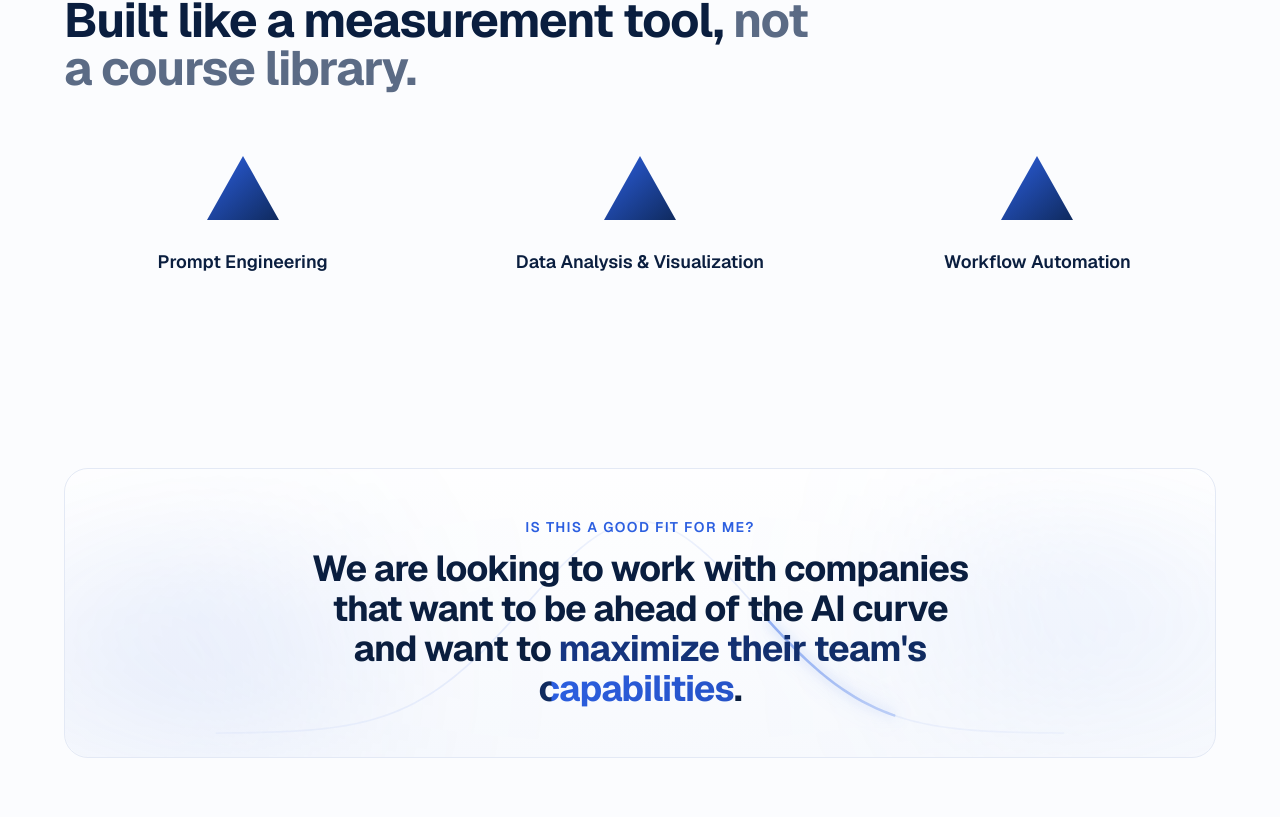
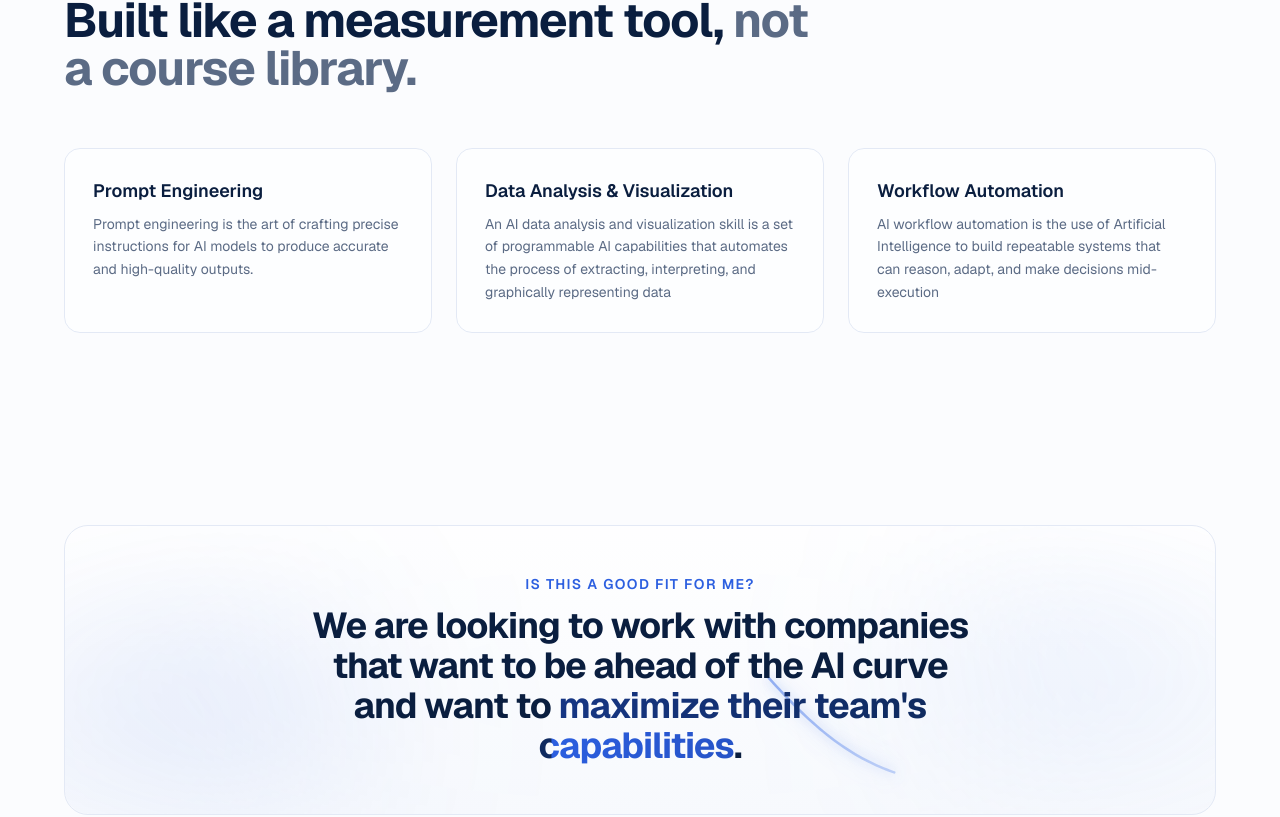
Before and after one commit to matteo-mirandola/2skill, a Next.js app: page / in a window 1280 px wide. Shown: the part 2843-3660 px from the top of the page. Built offline with nearby package versions, Linux system fonts and the light colour scheme.

Commit message:
add platform section

```diff
--- a/src/components/sections/Features.tsx
+++ b/src/components/sections/Features.tsx
@@ -1,9 +1,18 @@
 import { Reveal, Stagger, StaggerItem } from "@/components/motion/Reveal";
 
 const courses = [
-  "Prompt Engineering",
-  "Data Analysis & Visualization",
-  "Workflow Automation",
+  {
+    title: "Prompt Engineering",
+    body: "Prompt engineering is the art of crafting precise instructions for AI models to produce accurate and high-quality outputs.",
+  },
+  {
+    title: "Data Analysis & Visualization",
+    body: "An AI data analysis and visualization skill is a set of programmable AI capabilities that automates the process of extracting, interpreting, and graphically representing data",
+  },
+  {
+    title: "Workflow Automation",
+    body: "AI workflow automation is the use of Artificial Intelligence to build repeatable systems that can reason, adapt, and make decisions mid-execution",
+  },
 ];
 
 export function Features() {
@@ -22,20 +31,14 @@ export function Features() {
           </h2>
         </Reveal>
 
-        <Stagger className="mt-14 grid gap-10 sm:grid-cols-3">
-          {courses.map((name, i) => (
-            <StaggerItem key={name}>
-              <div className="flex flex-col items-center gap-5 text-center">
-                <svg viewBox="0 0 100 90" className="h-20 w-20">
-                  <defs>
-                    <linearGradient id={`courseGrad-${i}`} x1="0" y1="0" x2="1" y2="1">
-                      <stop offset="0%" stopColor="#2C5FE0" />
-                      <stop offset="100%" stopColor="#0F2A5E" />
-                    </linearGradient>
-                  </defs>
-                  <polygon points="50,5 95,85 5,85" fill={`url(#courseGrad-${i})`} />
-                </svg>
-                <h3 className="text-lg font-semibold">{name}</h3>
+        <Stagger className="mt-14 grid gap-6 sm:grid-cols-3">
+          {courses.map((c) => (
+            <StaggerItem key={c.title}>
+              <div className="card-glow h-full rounded-2xl border border-line bg-surface/60 p-7">
+                <h3 className="text-lg font-semibold">{c.title}</h3>
+                <p className="mt-2 text-sm leading-relaxed text-muted">
+                  {c.body}
+                </p>
               </div>
             </StaggerItem>
           ))}
--- a/src/components/sections/lite/NormalCurveBackdrop.tsx
+++ b/src/components/sections/lite/NormalCurveBackdrop.tsx
@@ -50,15 +50,6 @@ export function NormalCurveBackdrop() {
           </linearGradient>
         </defs>
 
-        <path
-          d={d}
-          stroke="#2C5FE0"
-          strokeOpacity={0.18}
-          strokeWidth={2}
-          strokeLinecap="round"
-          strokeLinejoin="round"
-        />
-
         <motion.path
           d={d}
           pathLength={1}
```
